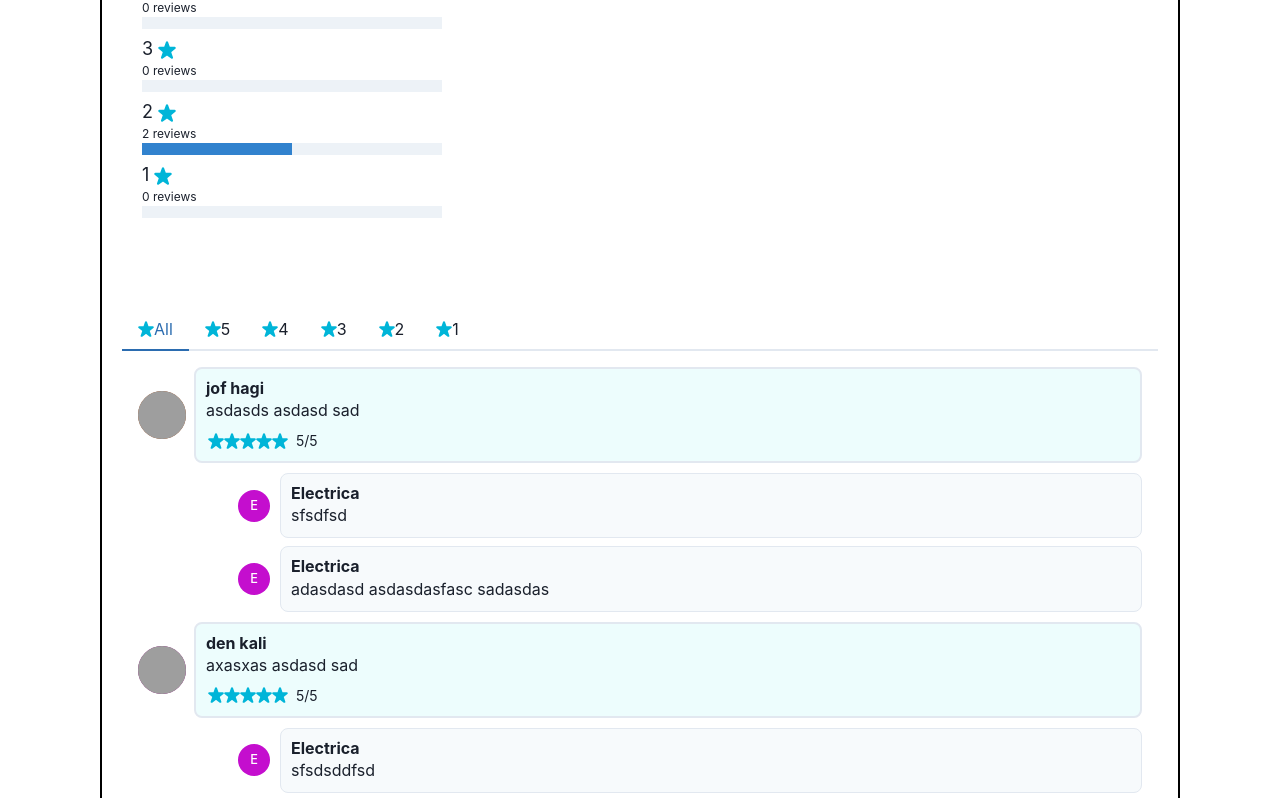
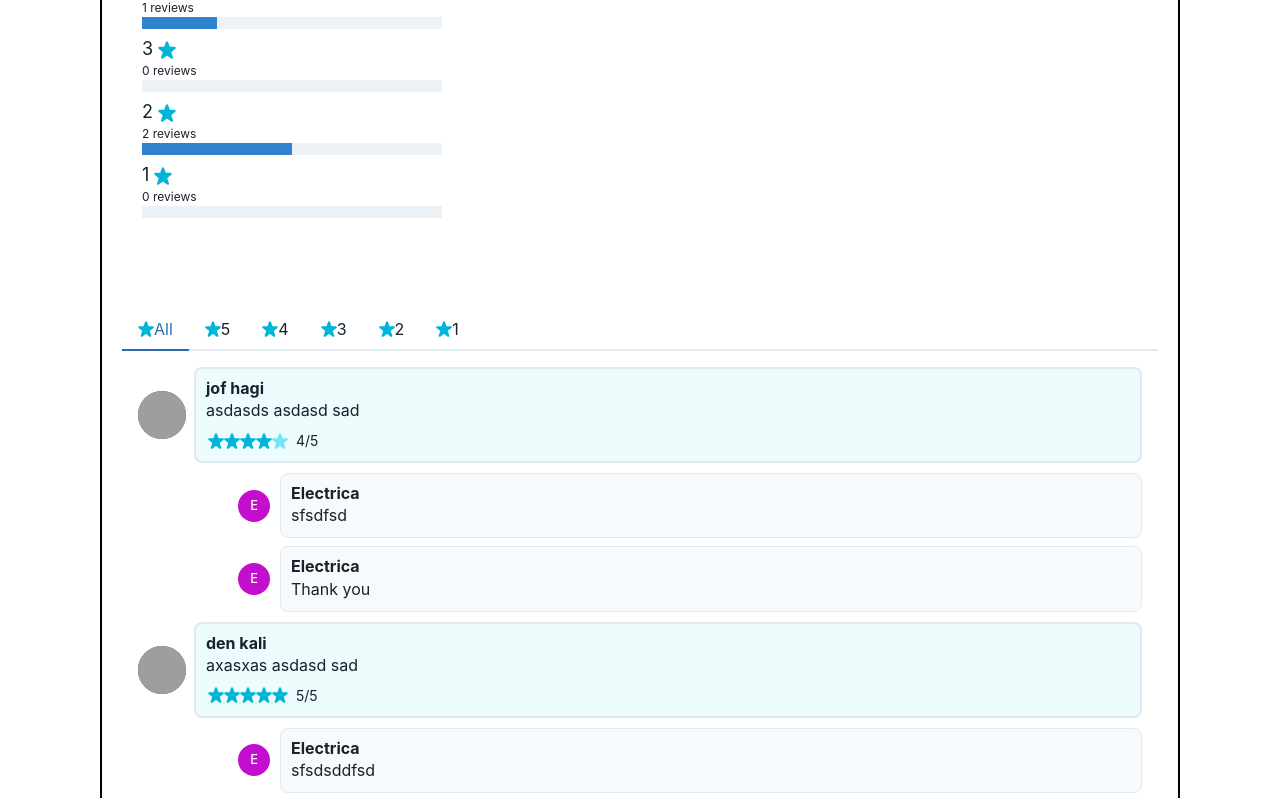
Before and after one commit to Database-Project-Group-CSE18/Frond-End-React, a React (Create React App) app: page /productpage/1 in a window 1280 px wide. Shown: the part 970-1768 px from the top of the page. Built offline with nearby package versions, Linux system fonts and the light colour scheme; grey boxes are pictures that could not be loaded.

Commit message:
MOD - specific product page

```diff
--- a/src/pages/SpecficProductPage.js
+++ b/src/pages/SpecficProductPage.js
@@ -51,8 +51,8 @@ function SpecificProductPage() {
         customer_name: "jof hagi",
         customer_dp: "jof hagi",
         comment: "asdasds asdasd sad",
-        rating: 5,
-        reply: ["sfsdfsd", "adasdasd asdasdasfasc sadasdas"],
+        rating: 4,
+        reply: ["sfsdfsd", "Thank you"],
       },
       {
         customer_name: "den kali",
```
Also changed, not shown: 1 other file (tests, documents, lock files or other folders).
